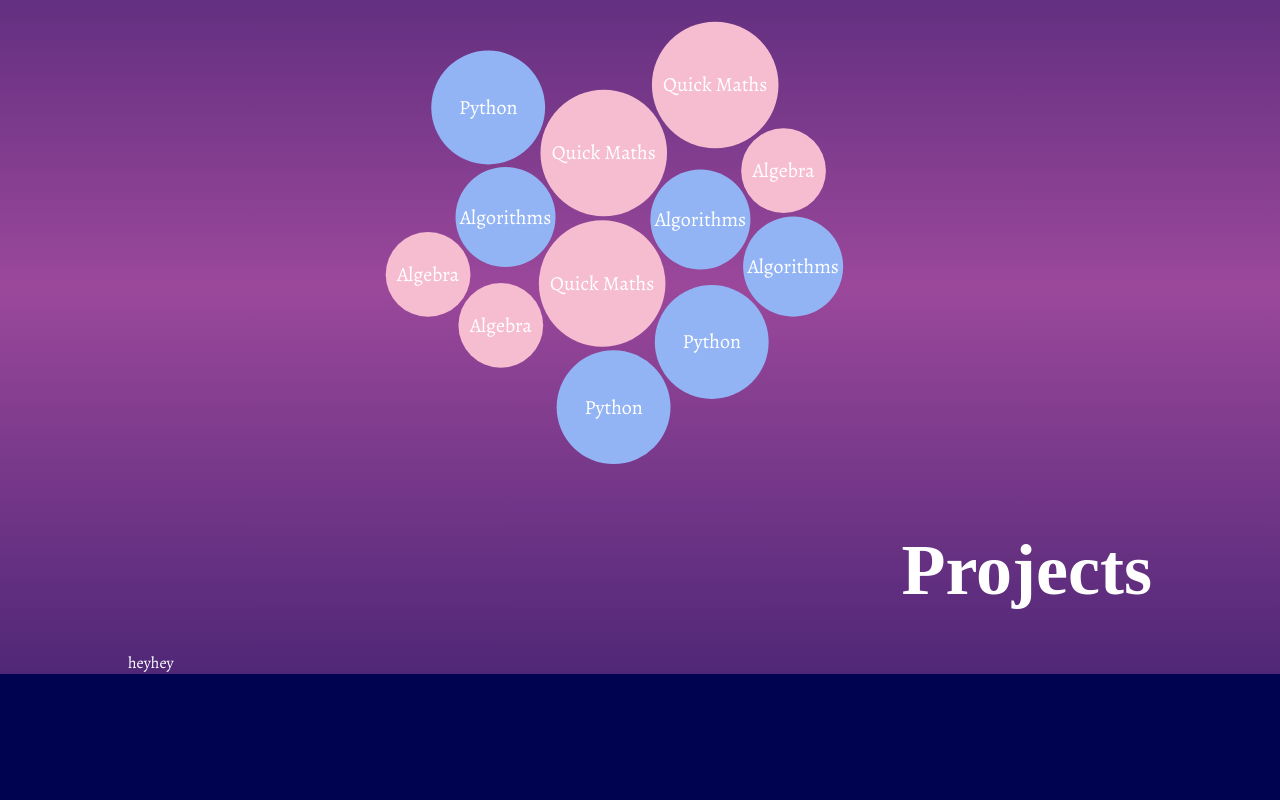
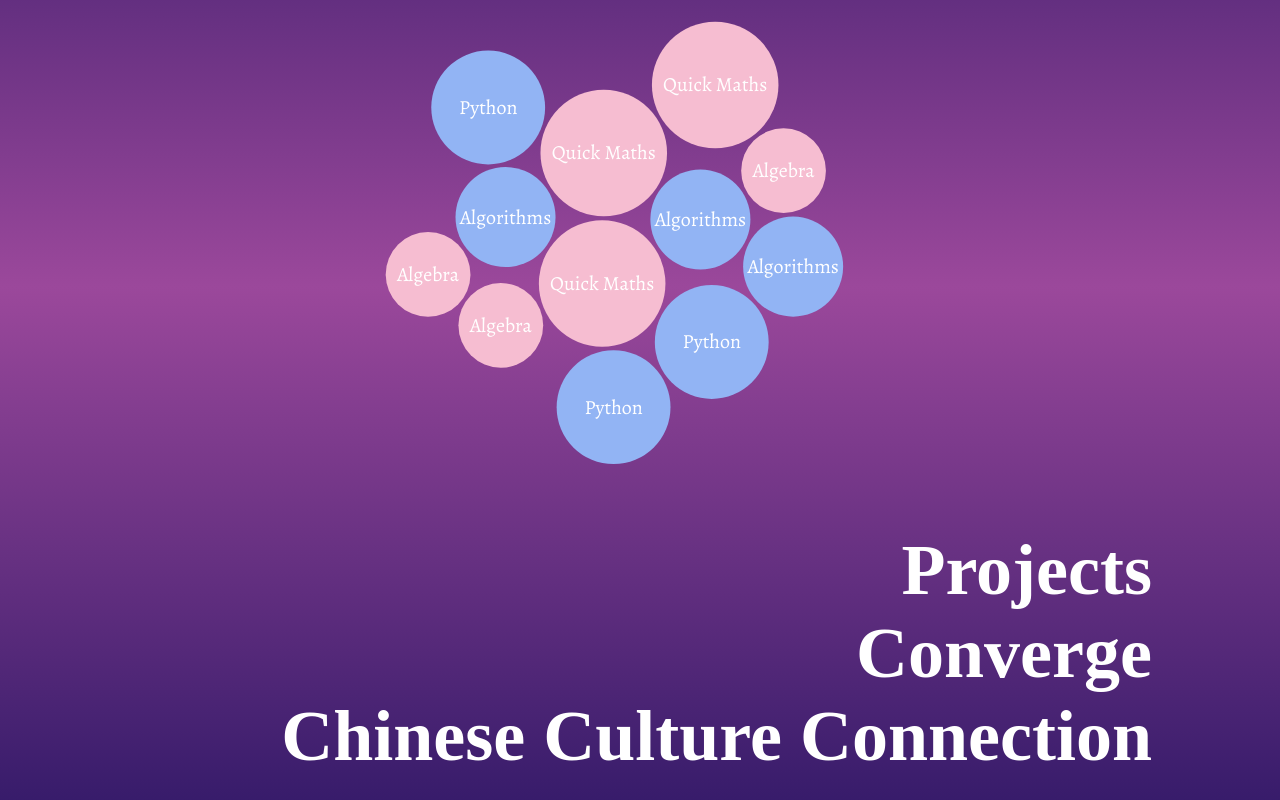
Before and after one commit to jesseyang432/jesseyang432.github.io, a React (Create React App) app: page / in a window 1280 px wide. Shown: the part 1313-2113 px from the top of the page. Before the commit the page ends 1987 px from the top, so only its background shows below. Built offline with nearby package versions, Linux system fonts and the light colour scheme; a web font is replaced by a local one.

Commit message:
SingleProject components have unique id (can control them showing up separately

```diff
--- a/src/components/modules/HomeProjects.js
+++ b/src/components/modules/HomeProjects.js
@@ -14,7 +14,7 @@ function HomeProjects() {
     const projIntersection = useIntersection(projRef, {
         root: null,
         rootMargin: '0px',
-        threshold: 0.5
+        threshold: 0.3
     });
 
     const fadeIn = (element) => {
@@ -42,7 +42,7 @@ function HomeProjects() {
         });
     };
 
-    projIntersection && projIntersection.intersectionRatio < 0.5 ?
+    projIntersection && projIntersection.intersectionRatio < 0.3 ?
     fadeOut(".proj-fadeIn") :
     fadeIn(".proj-fadeIn");
 
--- a/src/components/modules/SingleProject.js
+++ b/src/components/modules/SingleProject.js
@@ -39,13 +39,15 @@ function SingleProject(props) {
     };
 
     projIntersection && projIntersection.intersectionRatio < 0.5 ?
-    fadeOut(".proj-fadeIn") :
-    fadeIn(".proj-fadeIn");
+    fadeOut(`.proj-fadeIn-${props.project.id}`) :
+    fadeIn(`.proj-fadeIn-${props.project.id}`);
 
 
     return (
         <>
-            hey
+            <div ref={projRef} className="Project-container">
+                <h1 className={`proj-fadeIn-${props.project.id}`}>{props.project.title}</h1>
+            </div>
         </>
 
     );
--- a/src/data/projects.js
+++ b/src/data/projects.js
@@ -1,9 +1,11 @@
 const projects = [
     {
+        id: "converge",
         title: "Converge",
         technologies: ["React", "Node.js", "Express", "MongoDB", "Socket.IO"]
     },
     {
+        id: "ccc",
         title: "Chinese Culture Connection",
         technologies: ["HTML", "CSS", "JavaScript", "Bootstrap"]
     }
```
Also changed, not shown: 1 other file (tests, documents, lock files or other folders).
